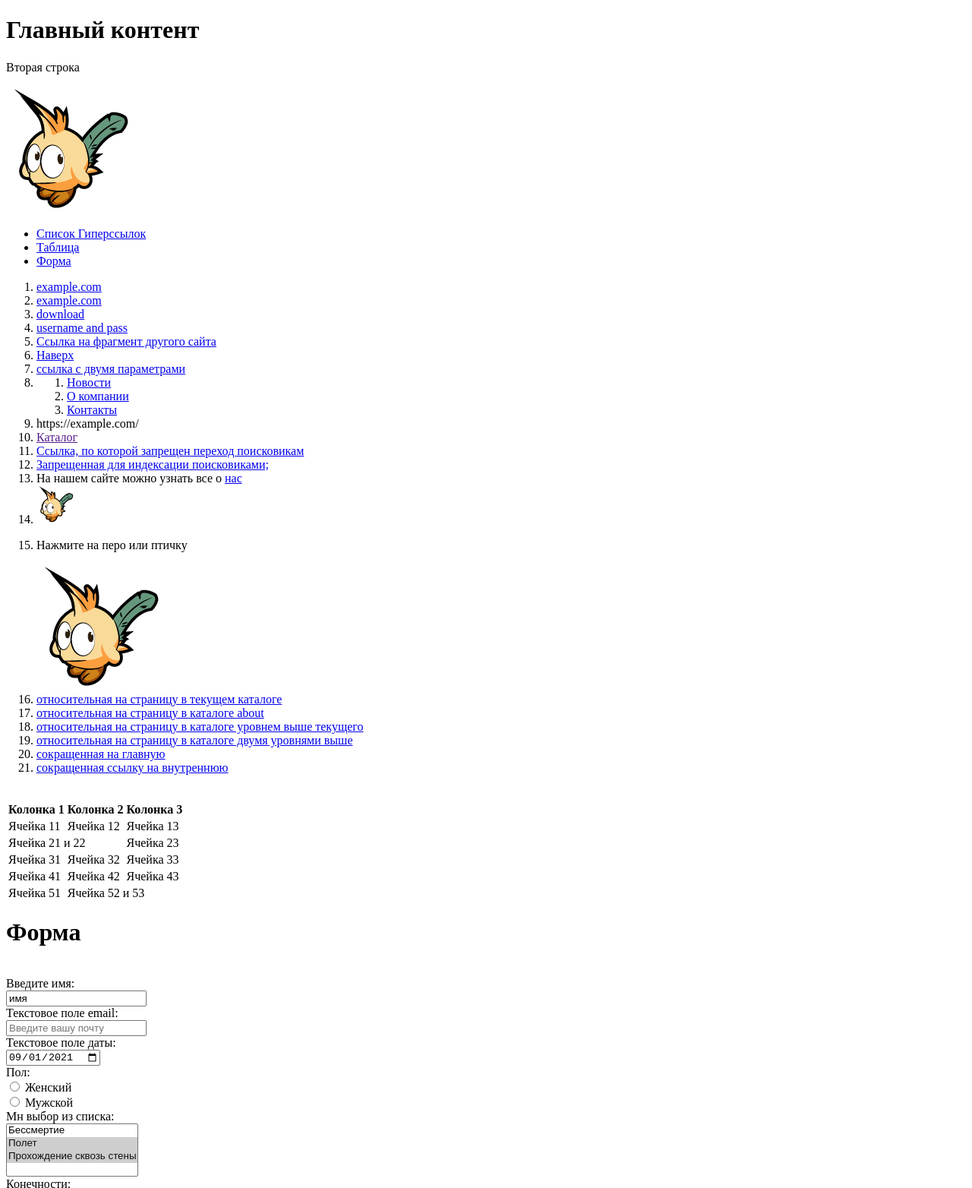
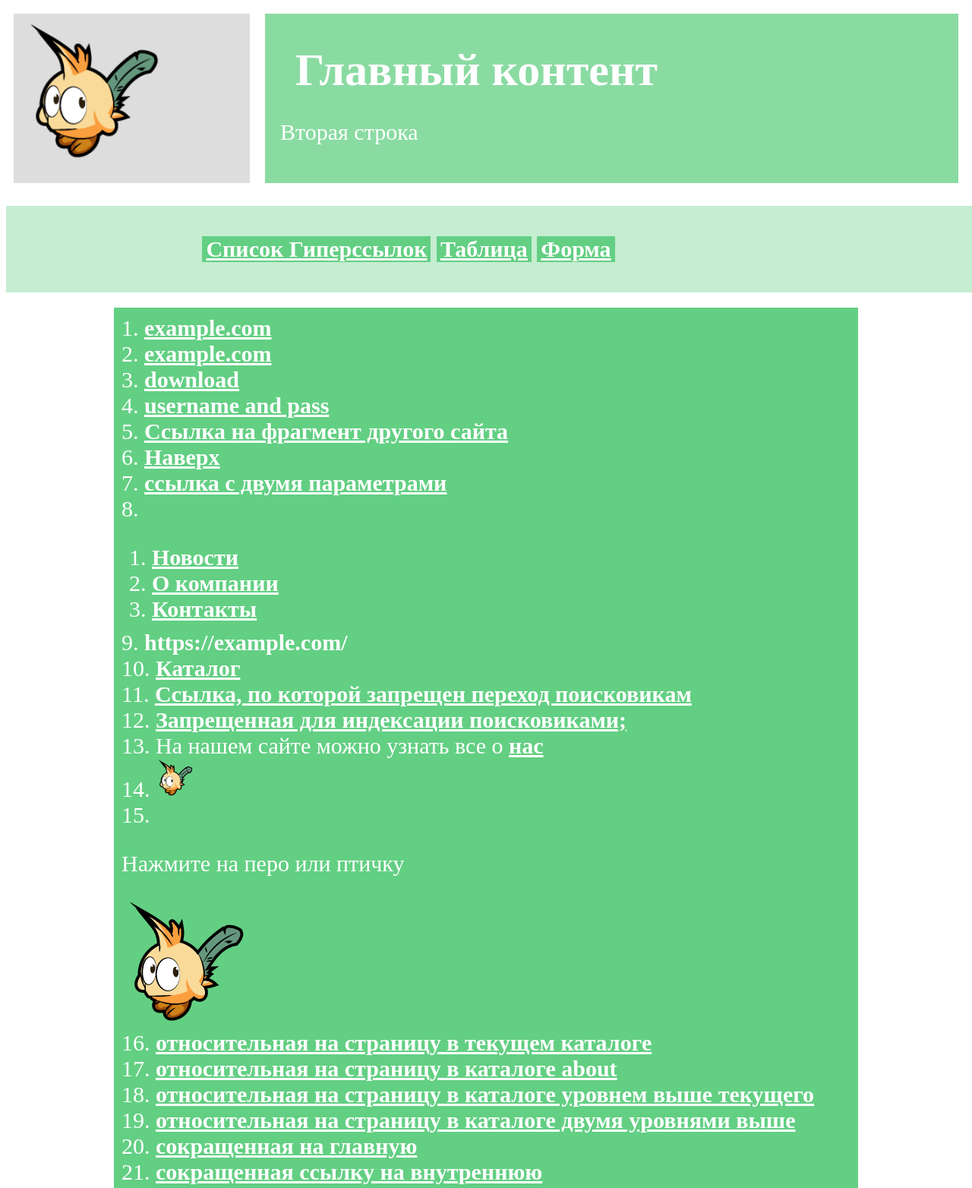
Before and after one commit to voird/ex3, a plain HTML site: page index.html in a window 1280 px wide. Shown: the top 1564 px of the page at 76% size. Drawn offline with Linux system fonts and the light colour scheme.

Commit message:
Update style.css

```diff
--- a/style.css
+++ b/style.css
@@ -1,23 +1,93 @@
-#main-aside-wrapper {
+  #header {
+    flex-direction: row;
     display: flex;
-    flex-direction: column;
   }
-  #main-aside-wrapper main, #main-aside-wrapper aside {
+  #header main, #header aside {
     background-color: #ddd;
     margin: 10px;
     padding: 10px;
   }
-  #main-aside-wrapper aside {
+  #header aside {
     flex: 1;
     order: 1;
   }
-  #main-aside-wrapper main {
+  #header main {
     flex: 3;
     order: 2;
+    font-size: large;
+    padding: 20px;
+    background: #8adba2;
+    color: white;
+    font-size: 30px;
+    width: 100%;
+    height: 120;
+  }
+  #nav {
+    width: 100%;
+    background-color:#c5edd1;
+    margin: 0 auto;
+    margin-top:20px;
+    padding:10px;
+  }
+  .menu-c {
+    max-width:960px;
+    list-style: none;
+    font-size: 30px;
+    text-align: center;
   }
 
-  @media screen and (min-width: 800px) {
-    #main-aside-wrapper {
-      flex-direction: row;
-    }
+  .menu-c li {
+    background-color:  #63cf83;
+    display:inline-block;
+    padding: 0px 5px;
   }
+
+    ol, form {
+    color: white;
+    font-size: 30px;
+    max-width:960px;
+    background-color:  #63cf83;
+    margin: 0 auto;
+    margin-top:20px;
+    padding:10px;
+    list-style-position:inside;
+  }
+  img#bird{
+    float:left;
+     margin-right:10px;
+     width:186px;
+     height:185px;
+  }
+  a{
+    color: white;
+    font-weight:bold;
+  }
+  h1 {
+  margin: 20px;
+  }
+  table {
+    margin-top:20px;
+    margin: 0 auto;
+    width: 600px;
+    border-spacing: 0;
+    border: 2px solid gray;
+    text-align: center;
+  }
+  TD, TH, TR {
+    border: 2px gray;
+    padding: 3px;
+   }
+   tr:nth-child(2n) {
+    background: #3a774c;
+    color: #fff;
+   }
+   tr:nth-child(2n-1) {
+    background: #14ad42;
+    color: #fff;
+   }
+   .footer {
+    padding: 60px;
+    background: #8adba2;
+    color: white;
+    font-size: 30px;
+  }
```
